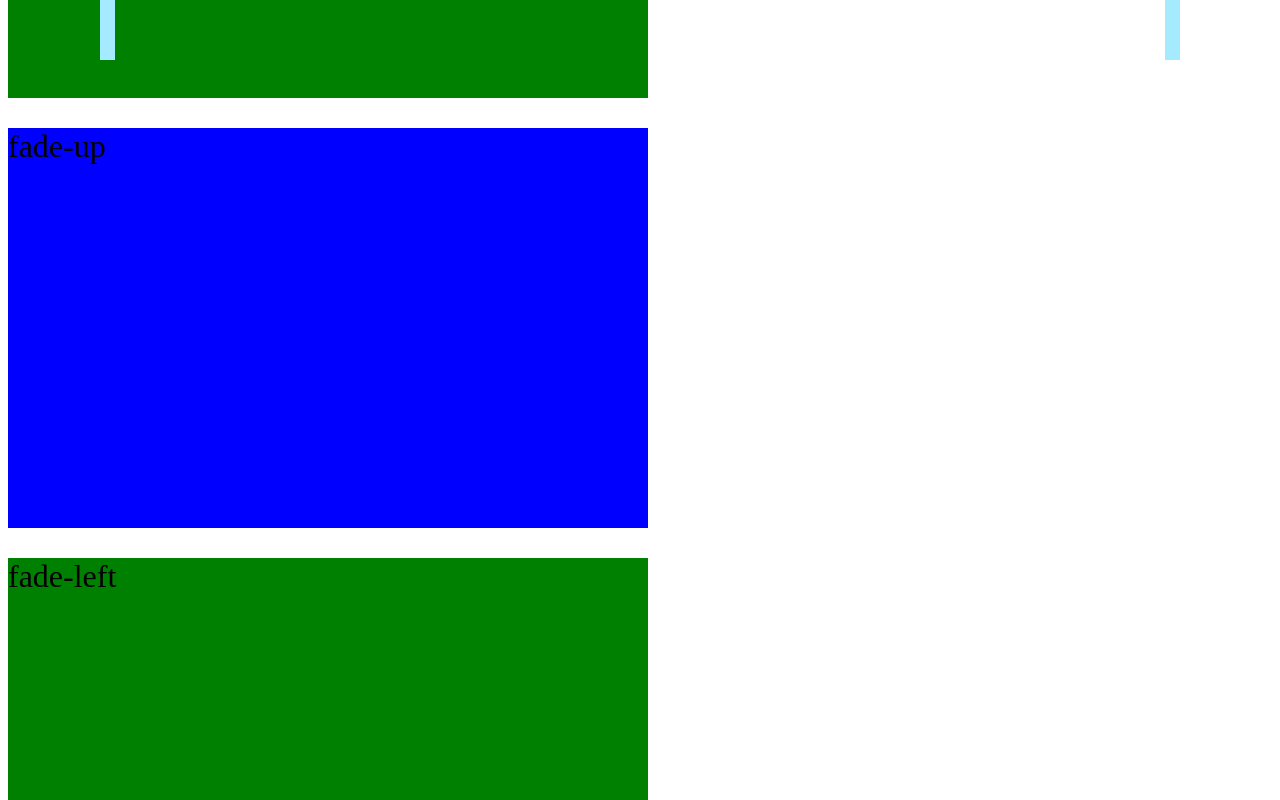
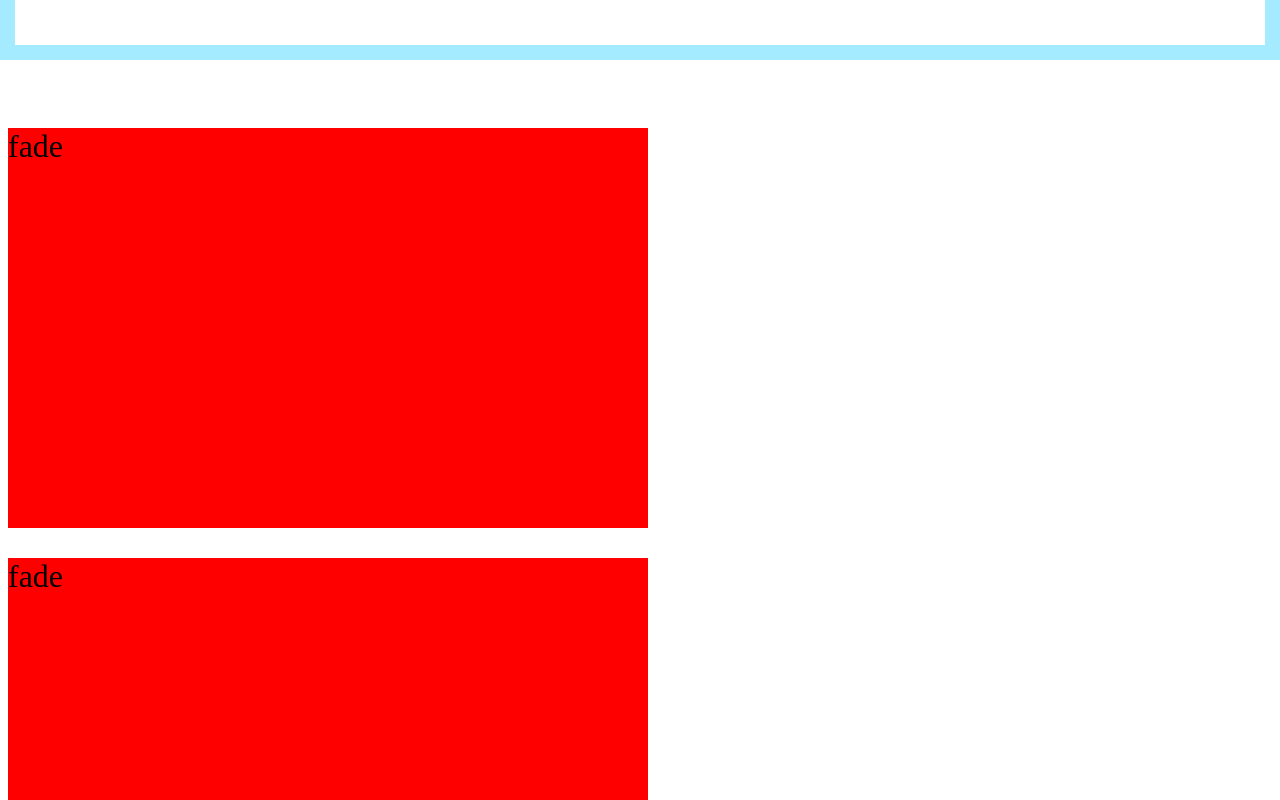
Before and after one commit to SujalLama/react-scrolling, a React (Vite) app: page / in a window 1280 px wide. Shown: the part 740-1540 px from the top of the page. Built offline with nearby package versions, Linux system fonts and the light colour scheme.

Commit message:
targetBound added to userObserver

```diff
--- a/src/App.tsx
+++ b/src/App.tsx
@@ -2,8 +2,9 @@
 
 import { useEffect, useRef, useState } from 'react';
 import './App.css'
-import Animate from './components/animate/Animate';
+import ScrollAnimate from './components/animate/ScrollAnimate';
 import useObserver from './hooks/useObserver';
+import Scrolling from './components/animate/Scrolling';
 
 function App() {
   const [ref, setRef] = useState<HTMLDivElement | null>(null);
@@ -32,81 +33,91 @@ function App() {
         </div>
       */}
 
-      <Animate>
+      <Box color='red' text="fade"/>
+      <Scrolling>
+        <Box color='red' text="fade"/>
+      </Scrolling>
+
+        <Box color='red' text="fade"/>
+        <Box color='red' text="fade"/>
+        <Box color='red' text="fade"/>
+        <Box color='red' text="fade"/>
+
+      {/* <ScrollAnimate>
         <Box  color='red' text="fade"/>
-      </Animate>
+      </ScrollAnimate>
 
-      <Animate animate='fade-down'>
+      <ScrollAnimate animate='fade-down'>
         <Box color='green' text="fade-down"/>
-      </Animate>
+      </ScrollAnimate>
 
-      <Animate animate='fade-up'>
+      <ScrollAnimate animate='fade-up'>
         <Box color='blue' text="fade-up" />
-      </Animate>
+      </ScrollAnimate>
 
-      <Animate animate='fade-left'>
+      <ScrollAnimate animate='fade-left'>
         <Box color='green' text="fade-left" />
-      </Animate>
+      </ScrollAnimate>
 
-      <Animate animate='fade-right'>
+      <ScrollAnimate animate='fade-right'>
         <Box  color='red' text="fade-right" />
-      </Animate>
+      </ScrollAnimate>
 
-      <Animate animate='zoom-in'>
+      <ScrollAnimate animate='zoom-in'>
         <Box  color='red' text="zoom-in" />
-      </Animate>
+      </ScrollAnimate>
 
-      <Animate animate='zoom-in-up'>
+      <ScrollAnimate animate='zoom-in-up'>
         <Box  color='red' text="zoom-in-up" />
-      </Animate>
+      </ScrollAnimate>
 
-      <Animate animate='zoom-in-down'>
+      <ScrollAnimate animate='zoom-in-down'>
         <Box  color='red' text="zoom-in-down" />
-      </Animate>
+      </ScrollAnimate>
 
-      <Animate animate='zoom-in-left'>
+      <ScrollAnimate animate='zoom-in-left'>
         <Box  color='red' text="zoom-in-left" />
-      </Animate>
+      </ScrollAnimate>
 
-      <Animate animate='zoom-in-right'>
+      <ScrollAnimate animate='zoom-in-right'>
         <Box  color='red' text="zoom-in-right" />
-      </Animate>
+      </ScrollAnimate>
 
-      <Animate animate='zoom-out'>
+      <ScrollAnimate animate='zoom-out'>
         <Box  color='red' text="zoom-out" />
-      </Animate>
+      </ScrollAnimate>
 
-      <Animate animate='zoom-out-up'>
+      <ScrollAnimate animate='zoom-out-up'>
         <Box  color='red' text="zoom-out-up" />
-      </Animate>
+      </ScrollAnimate>
 
-      <Animate animate='zoom-out-down'>
+      <ScrollAnimate animate='zoom-out-down'>
         <Box  color='red' text="zoom-out-down" />
-      </Animate>
+      </ScrollAnimate>
 
-      <Animate animate='zoom-out-left'>
+      <ScrollAnimate animate='zoom-out-left'>
         <Box  color='red' text="zoom-out-left" />
-      </Animate>
+      </ScrollAnimate>
 
-      <Animate animate='zoom-out-right'>
+      <ScrollAnimate animate='zoom-out-right'>
         <Box  color='red' text="zoom-out-right" />
-      </Animate>
+      </ScrollAnimate>
 
-      <Animate animate='slide-up'>
+      <ScrollAnimate animate='slide-up'>
         <Box  color='red' text="slide-up" />
-      </Animate>
+      </ScrollAnimate>
 
-      <Animate animate='slide-down'>
+      <ScrollAnimate animate='slide-down'>
         <Box  color='red' text="slide-down" />
-      </Animate>
+      </ScrollAnimate>
 
-      <Animate animate='slide-left'>
+      <ScrollAnimate animate='slide-left'>
         <Box  color='red' text="slide-left" />
-      </Animate>
+      </ScrollAnimate>
 
-      <Animate animate='slide-right'>
+      <ScrollAnimate animate='slide-right'>
         <Box  color='red' text="slide-right" />
-      </Animate>
+      </ScrollAnimate> */}
     </div>
   )
 }
--- a/src/components/animate/Animate.tsx
+++ b/src/components/animate/ScrollAnimate.tsx
@@ -15,14 +15,9 @@ interface IClassName {
 	[property : string] : string;
 }
 
-interface IAnimate {
-	from: IClassName,
-	to: IClassName,
-}
 
 interface IAnimateProps {
     animate?: DefaultStyles;
-		animateStyle?: IAnimate;
     once?: boolean;
     duration?: number;
     easing?: string;
@@ -90,15 +85,15 @@ function generateStyle ({animate, easing, duration, delay} : IAnimateProps) {
 	return [fromStyle[animate], toStyle[animate]];
 }
 
-export default function Animate({
+export default function ScrollAnimate({
     children,
     animate = 'fade',
-    duration = 3000,
-    once = false,
-    easing = 'cubic-bezier(.175,.885,.32,1.275)',
+    duration = 500,
+    once = true,
+    easing = 'ease-in-out',
     delay = 300,
-    offset = `0px 0px 100px 0px`,
-		trigger = [0.9],
+    offset = `0px`,
+	trigger = 0.1,
   }: PropsWithChildren<IAnimateProps>) {
 
   const element = useRef<HTMLDivElement>(null);
--- /dev/null
+++ b/src/components/animate/Scrolling.tsx
@@ -0,0 +1,38 @@
+import { PropsWithChildren, useEffect, useRef, useState } from "react";
+import useScrollPosition from "../../hooks/useScrollPosition";
+import useObserver from "../../hooks/useObserver";
+
+export default function Scrolling({children}: PropsWithChildren) {
+    const scrollPos = useScrollPosition();
+    const divRef = useRef(null);
+    const [scrollRatio, setScrollRatio] = useState(0);
+
+    const [isIntersecting, targetBound ] = useObserver({target: divRef.current});
+// console.log(isIntersecting);
+
+useEffect(() => {
+    if(targetBound) {
+        const clientRect = targetBound as DOMRectReadOnly;
+
+        const start = clientRect.top;
+        const end = clientRect.bottom;
+
+        // console.log(scrollPos.scrollY >= clientRect.top)
+        // console.log(clientRect.top)
+        if(scrollPos.scrollY >= clientRect.top) {
+
+            if((scrollPos.scrollY / end) < 1) {
+                setScrollRatio(scrollPos.scrollY / (end - start));
+            }
+
+        }
+
+    }
+}, [scrollPos, targetBound])
+
+console.log(scrollRatio);
+
+  return (
+    <div ref={divRef} style={{opacity: scrollRatio}}>{children}</div>
+  )
+}
--- a/src/components/scroll/ScrollProvider.tsx
+++ b/src/components/scroll/ScrollProvider.tsx
@@ -1,5 +1,5 @@
 import { PropsWithChildren, createContext } from "react";
-import useScroll from "../../hooks/useScroll";
+import useScroll from "../../hooks/useScrollPosition";
 
 const INITIAL_SCROLL_VALUE = {
     scrollX: 0,
--- a/src/hooks/useObserver.ts
+++ b/src/hooks/useObserver.ts
@@ -28,7 +28,7 @@ export default function useObserver(
     : IObserver) {
 
       const [isIntersecting, setIsIntersecting] = useState(false);
-      const [intersectRatio, setIntersectRatio] = useState<number>(0);
+      const [targetBound, setTargetBound] = useState<DOMRectReadOnly | null>(null);
 
 
       useEffect(() => {
@@ -50,7 +50,7 @@ export default function useObserver(
 
           entries.forEach(entry => {
 
-            setIntersectRatio(Math.round(entry.intersectionRatio * 100));
+            setTargetBound(entry.boundingClientRect)
 
             if(!once) {
               setIsIntersecting(entry.isIntersecting);
@@ -69,5 +69,5 @@ export default function useObserver(
 
       }, [target, trigger, offset, once, root]);
 
-  return [isIntersecting, intersectRatio];
+  return [isIntersecting, targetBound];
 }
--- a/src/hooks/useScroll.ts
+++ b/src/hooks/useScrollPosition.ts
@@ -1,7 +1,7 @@
 import { useEffect, useState} from "react";
 
 
-export default function useScroll() {
+export default function useScrollPosition() {
     const [scrollPosition, setScrollPosition] = useState({scrollX: 0, scrollY: 0});
 
 
--- a/src/index.css
+++ b/src/index.css
@@ -21,7 +21,7 @@
 #top { top: 0; }
 #bottom { bottom: 0; }
 
-#left {
+/* #left {
   left: 100px;
 }
 
@@ -35,4 +35,4 @@
 
 #bottom {
   bottom: 100px;
-}
+} */
```
Lines whose indentation alone changed are shown as unchanged.
